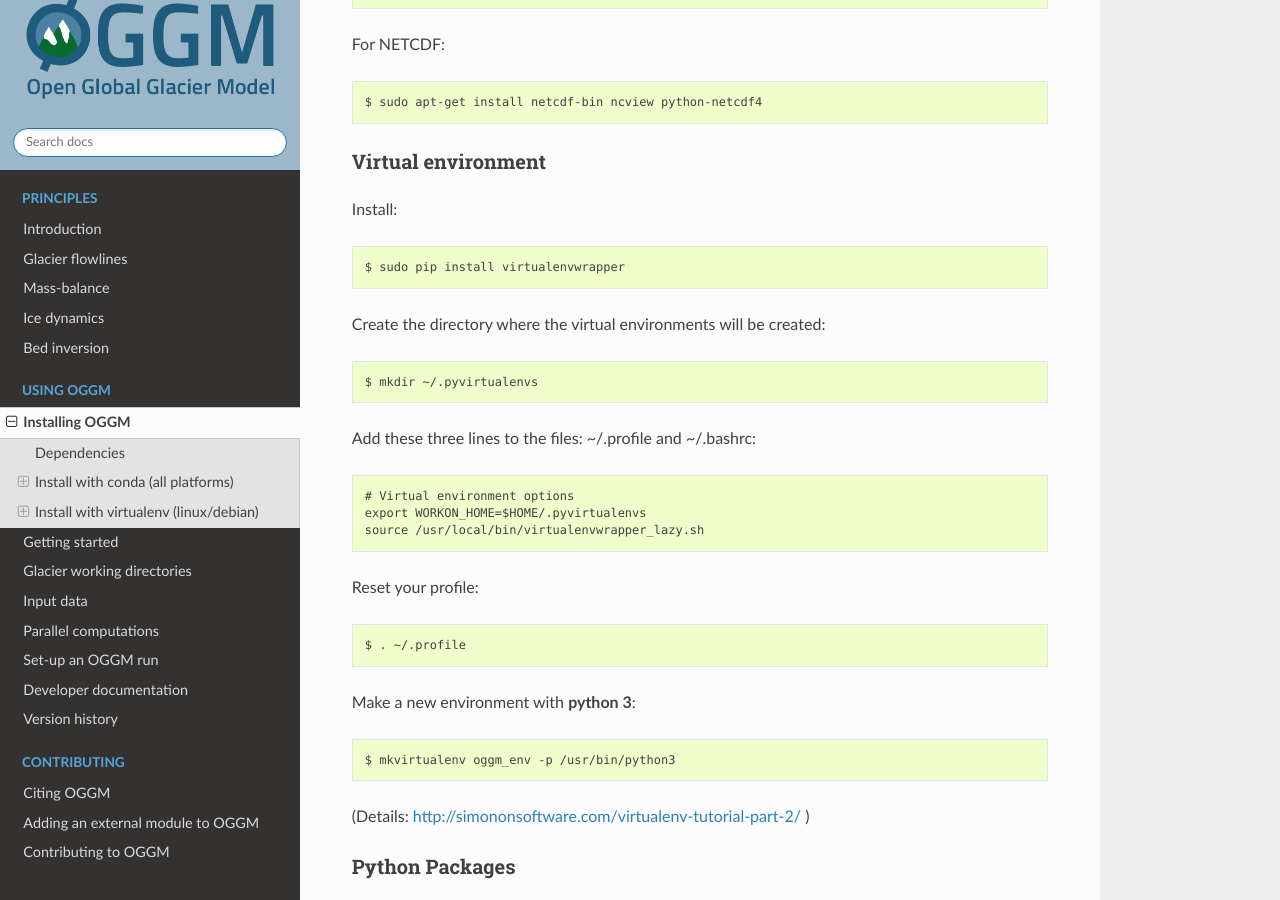
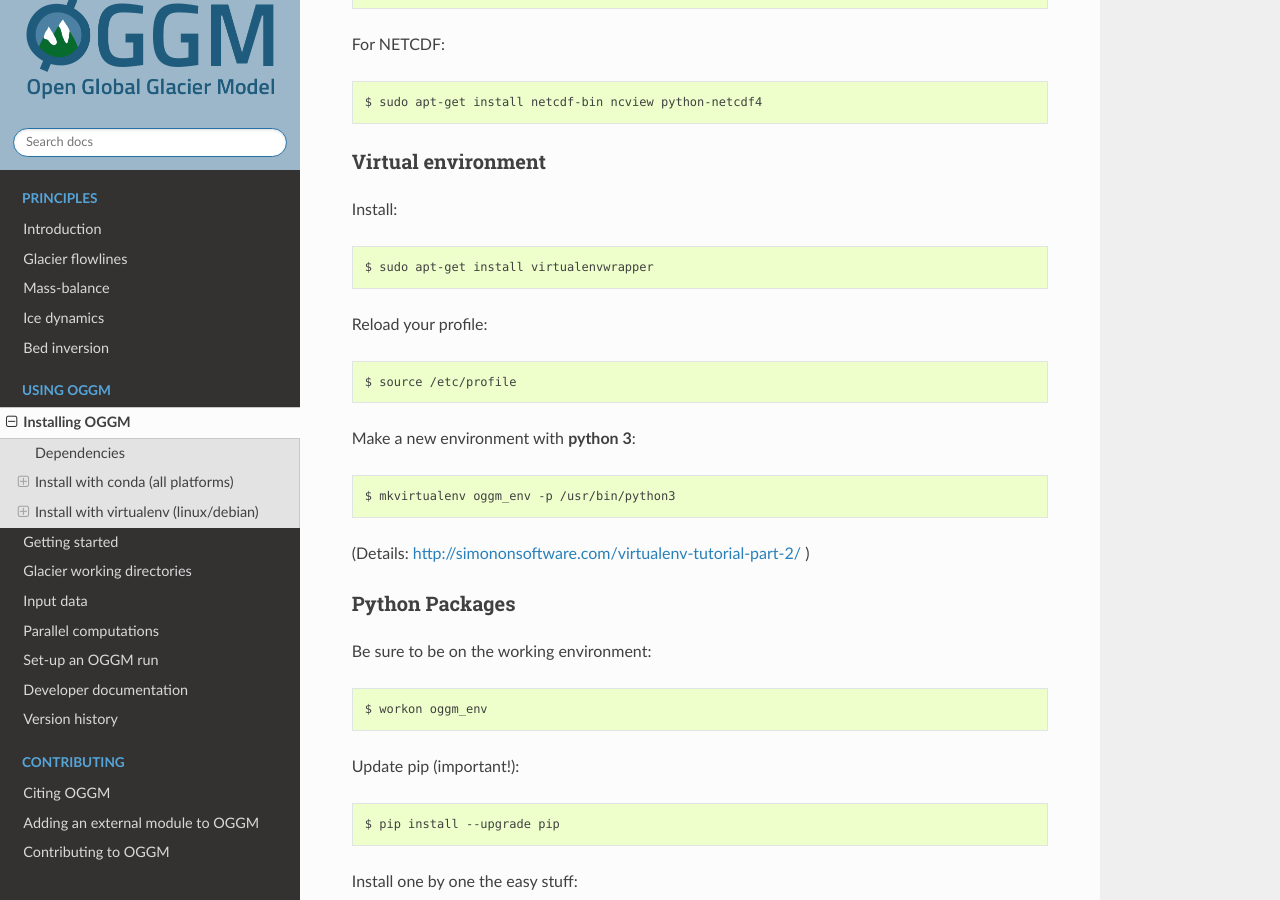
Before and after one commit to OGGM/oggm, a Sphinx documentation site: the page built from docs/installing-oggm.rst, in a window 1280 px wide and 900 px high, scrolled down 5139 px. Built offline with Sphinx 7.4.7 and the Read the Docs theme 2.0.0, drawn with Linux system fonts in a browser that asks for light colours; the version number could not be read and is left out.

Commit message:
Don't use "sudo pip", rely on system packages instead

```diff
--- a/docs/installing-oggm.rst
+++ b/docs/installing-oggm.rst
@@ -270,21 +270,11 @@ Virtual environment
 
 Install::
 
-    $ sudo pip install virtualenvwrapper
+    $ sudo apt-get install virtualenvwrapper
 
-Create the directory where the virtual environments will be created::
+Reload your profile::
 
-    $ mkdir ~/.pyvirtualenvs
-
-Add these three lines to the files: ~/.profile and ~/.bashrc::
-
-    # Virtual environment options
-    export WORKON_HOME=$HOME/.pyvirtualenvs
-    source /usr/local/bin/virtualenvwrapper_lazy.sh
-
-Reset your profile::
-
-    $ . ~/.profile
+    $ source /etc/profile
 
 Make a new environment with **python 3**::
 
```
